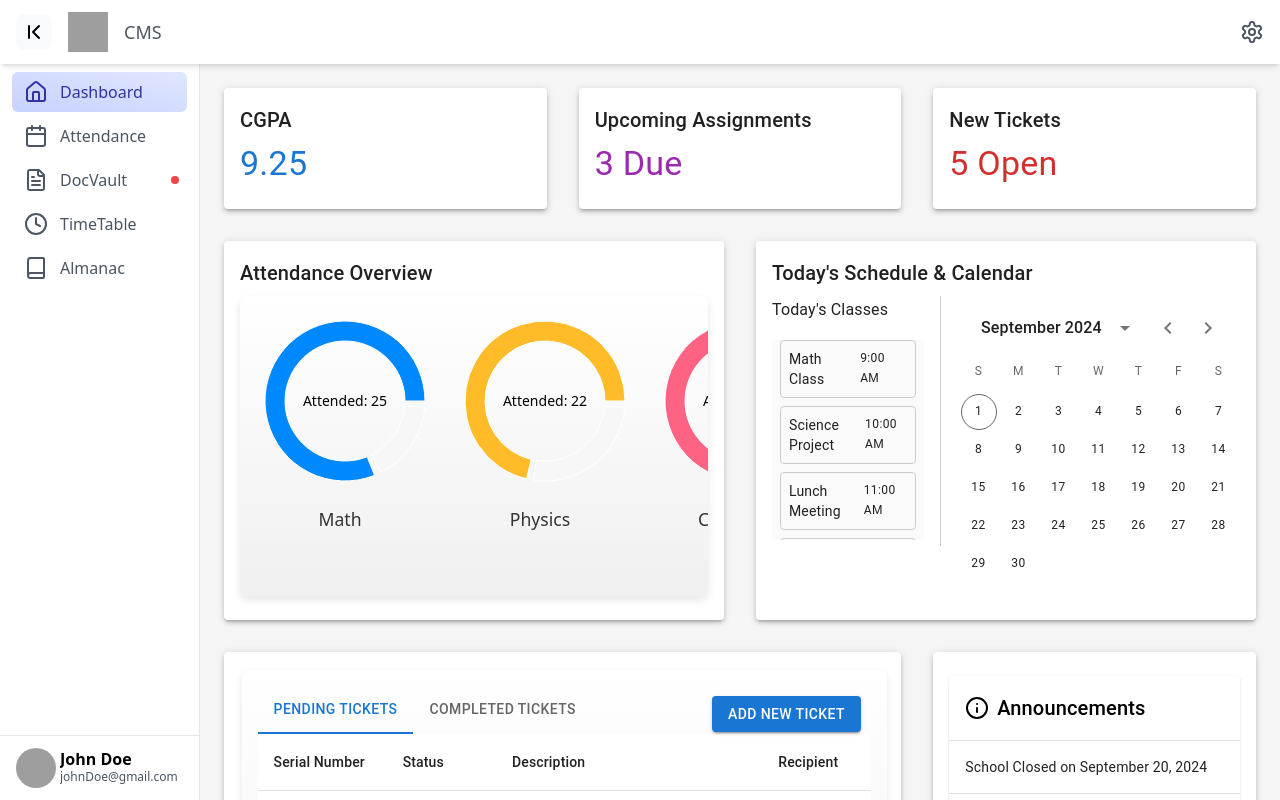
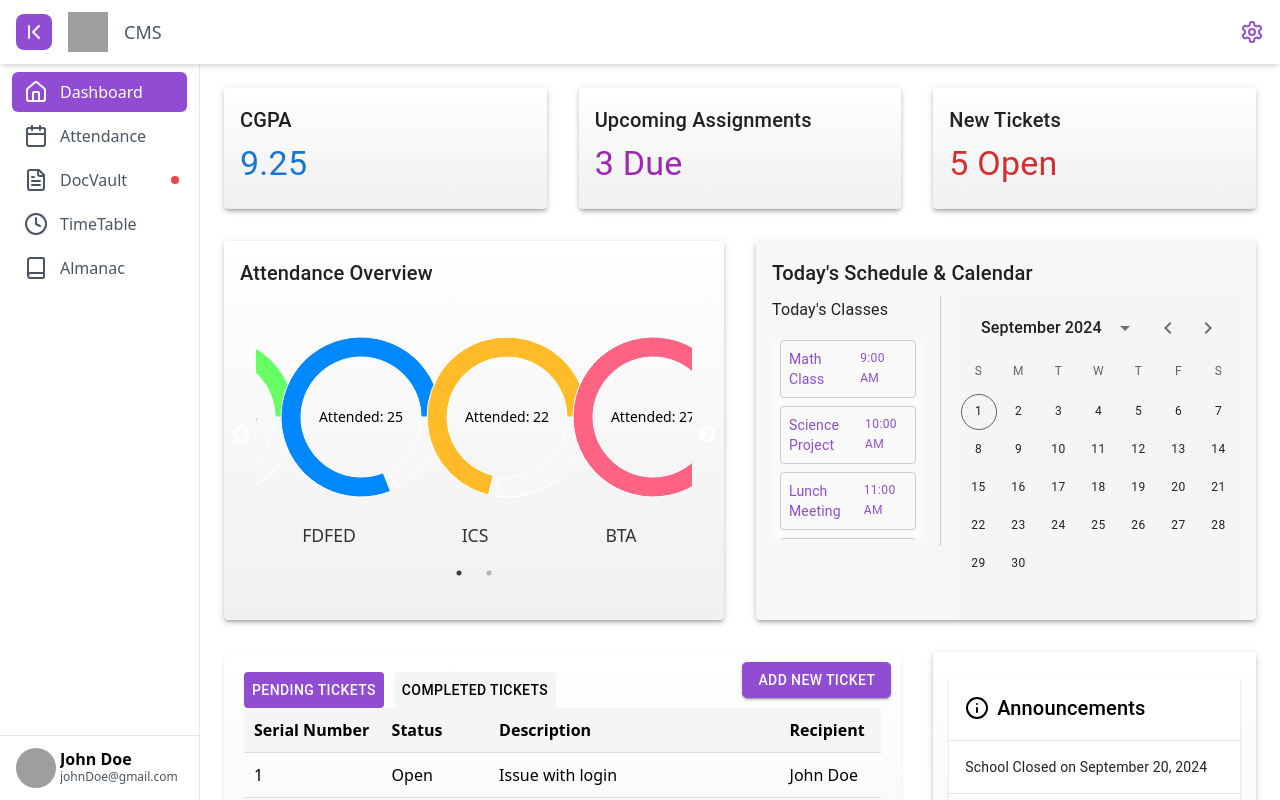
Before and after one commit to Nokesh11/FSD_G14_MY, a React (Create React App) app in the folder frontend/: page /dashboard in a window 1280 px wide. Built offline with nearby package versions, Linux system fonts and the light colour scheme; grey boxes are pictures that could not be loaded.

Commit message:
updated color schemes, added carousel, made minor responsive changes for the ticketing table

```diff
--- a/frontend/package.json
+++ b/frontend/package.json
@@ -6,9 +6,9 @@
     "@emotion/react": "^11.13.3",
     "@emotion/styled": "^11.13.0",
     "@mui/icons-material": "^6.1.0",
-    "@mui/x-date-pickers": "^7.17.0",
     "@mui/material": "^6.1.1",
     "@mui/x-charts": "^7.17.0",
+    "@mui/x-date-pickers": "^7.17.0",
     "@testing-library/jest-dom": "^5.17.0",
     "@testing-library/react": "^13.4.0",
     "@testing-library/user-event": "^13.5.0",
@@ -21,7 +21,10 @@
     "react-gauge-component": "^1.2.61",
     "react-router-dom": "^6.26.2",
     "react-scripts": "5.0.1",
+    "react-slick": "^0.30.2",
+    "react-table": "^7.8.0",
     "recharts": "^2.12.7",
+    "slick-carousel": "^1.8.1",
     "web-vitals": "^2.1.4"
   },
   "scripts": {
--- a/frontend/src/components/Appbar.jsx
+++ b/frontend/src/components/Appbar.jsx
@@ -4,7 +4,7 @@ import { sidebarContext } from "../pages/StudentDashBoard";
 
 
 export default function AppBar() {
-  const {expanded, setExpanded, setIsMobile} = useContext(sidebarContext);
+  const { expanded, setExpanded, setIsMobile } = useContext(sidebarContext);
 
   useEffect(() => {
     const handleResize = () => {
@@ -31,11 +31,16 @@ export default function AppBar() {
     <div className="relative flex h-16">
       <div className="fixed top-0 left-0 w-full bg-white h-16 flex items-center shadow-md px-4 z-10">
         <button
-          className="p-1.5 rounded-lg bg-gray-50 hover:bg-gray-100 mr-4"
+          className="p-1.5 rounded-lg mr-4"
           onClick={() => setExpanded((curr) => !curr)}
+          style={{ backgroundColor: '#904dd3' }}
+          onMouseEnter={(e) => (e.target.style.backgroundColor = '#6d28d9')}
+          onMouseLeave={(e) => (e.target.style.backgroundColor = '#904dd3')}
         >
           {expanded ? <ChevronFirst /> : <AlignLeft />}
         </button>
+
+
 
         <img
           src="https://img.logoipsum.com/243.svg"
@@ -46,7 +51,7 @@ export default function AppBar() {
         <h1 className="flex-grow text-gray-600 text-lg">CMS</h1>
 
         <button className="focus:outline-none">
-          <Settings className="text-gray-600" />
+          <Settings style={{ color: "#904dd3" }} />
         </button>
       </div>
     </div>
--- a/frontend/src/components/AttendanceChart.jsx
+++ b/frontend/src/components/AttendanceChart.jsx
@@ -1,24 +1,27 @@
 import React, { PureComponent } from 'react';
 import { PieChart, Pie, Cell, Label } from 'recharts';
+import Slider from "react-slick";
+import 'slick-carousel/slick/slick.css';
+import 'slick-carousel/slick/slick-theme.css';
 
 // Mock data for different subjects
 const subjects = [
-    { name: 'Math', attended: 25, unattended: 5 },
-    { name: 'Physics', attended: 22, unattended: 8 },
-    { name: 'Chemistry', attended: 27, unattended: 3 },
-    { name: 'Biology', attended: 28, unattended: 2 },
-    { name: 'English', attended: 20, unattended: 10 },
-    { name: 'History', attended: 18, unattended: 12 },
+    { name: 'FDFED', attended: 25, unattended: 5 },
+    { name: 'ICS', attended: 22, unattended: 8 },
+    { name: 'BTA', attended: 27, unattended: 3 },
+    { name: 'NLP', attended: 28, unattended: 2 },
+    { name: 'CGM', attended: 20, unattended: 10 },
+    { name: 'IDA', attended: 18, unattended: 12 },
 ];
 
 // Colors for attended portion (unattended will be white)
 const COLORS = [
-    ['#0088FE', '#f7f7f7'], // Math
-    ['#FFBB28', '#f7f7f7'], // Physics
-    ['#FF6384', '#f7f7f7'], // Chemistry
-    ['#4BC0C0', '#f7f7f7'], // Biology
-    ['#9966FF', '#f7f7f7'], // English
-    ['#66FF66', '#f7f7f7'], // History
+    ['#0088FE', '#f7f7f7'], // FDFED
+    ['#FFBB28', '#f7f7f7'], // ICS
+    ['#FF6384', '#f7f7f7'], // BTA
+    ['#4BC0C0', '#f7f7f7'], // NLP
+    ['#9966FF', '#f7f7f7'], // CGM
+    ['#66FF66', '#f7f7f7'], // IDA
 ];
 
 export default class AttendanceChart extends PureComponent {
@@ -56,11 +59,29 @@ export default class AttendanceChart extends PureComponent {
     );
 
     render() {
+        // Slick slider settings
+        const settings = {
+            dots: true,
+            infinite: true,
+            speed: 500,
+            slidesToShow: 3, // Show 3 charts at once
+            slidesToScroll: 3,
+            responsive: [
+                {
+                    breakpoint: 768,
+                    settings: {
+                        slidesToShow: 1, // Show 1 chart at once for small screens
+                        slidesToScroll: 1,
+                    },
+                },
+            ],
+        };
+
         return (
             <div style={styles.card}>
-                <div style={styles.chartWrapper}>
+                <Slider {...settings}>
                     {subjects.map((subject, index) => this.renderPieChart(subject, index))}
-                </div>
+                </Slider>
             </div>
         );
     }
@@ -71,33 +92,20 @@ const styles = {
     card: {
         width: '100%',
         height: '100%',
-        // margin: '0.1rem',
-        // padding: '0.1rem',
-        boxShadow: '0 4px 8px rgba(0, 0, 0, 0.1)',
+        // boxShadow: '0 4px 6px rgba(0, 0, 0, 0.1)',
         borderRadius: '8px',
-        backgroundImage: 'linear-gradient(to bottom, #ffffff, #f0f0f0)',
-        overflowX: 'auto', // Add horizontal scroll
+        // backgroundImage: 'linear-gradient(to bottom, #904dd3, #6d28d9)',
+        padding: '1rem',
+        color: "#ffffff"
     },
-    cardTitle: {
-        marginBottom: '20px',
-        fontSize: '1.5em',
+    chartContainer: {
+        textAlign: 'center',
+        padding: '0 1rem',
+    },
+    subjectLabel: {
+        margin: '10px 0',
+        fontSize: '1.1em',
         color: '#333',
         textAlign: 'center',
     },
-    chartWrapper: {
-        display: 'flex',
-        flexDirection: 'row',
-        overflowX: 'scroll', // Enable horizontal scroll
-        paddingBottom: '1rem',
-    },
-    chartContainer: {
-        flex: '0 0 auto', // Prevent charts from shrinking
-        // margin: '0 1rem', // Add space between charts
-        textAlign: 'center',
-    },
-    subjectLabel: {
-        margin: '10px',
-        fontSize: '1.1em',
-        color: '#333',
-    },
 };
--- a/frontend/src/components/Calender.jsx
+++ b/frontend/src/components/Calender.jsx
@@ -6,8 +6,8 @@ import { DateCalendar } from '@mui/x-date-pickers/DateCalendar';
 export default function BasicDateCalendar() {
   return (
     <LocalizationProvider dateAdapter={AdapterDayjs}>
-      <div className='p-0 m-0 flex justify-center items-center'>
-        <DateCalendar sx={{padding: 0}}/>
+      <div className='p-0 m-0 flex justify-center items-center bg-light-surface'>
+        <DateCalendar sx={{ padding: 0 }} />
       </div>
     </LocalizationProvider>
   );
--- a/frontend/src/components/Sidebar.jsx
+++ b/frontend/src/components/Sidebar.jsx
@@ -13,7 +13,7 @@ function Sidebar() {
       className={`h-full overflow-hidden top-2 transition-all duration-300 ${expanded ? "w-full" : "w-[72px]"}`}
     >
       <nav className="h-full flex flex-col bg-white border-r shadow-sm">
-        <ul className="flex-1 px-3 my-1">
+        <ul className="flex-1 px-3 my-1 text-black">
           {StudentItems.map((item, index) => (
             <SidebarItem
               key={index}
@@ -36,7 +36,7 @@ function Sidebar() {
               }`}
           >
             {expanded && (<div className="leading-4">
-              <p className="font-semibold mb-0">John Doe</p>
+              <p className="font-semibold mb-0 text-black">John Doe</p>
               <span className="text-xs mt-0 text-gray-600">
                 johnDoe@gmail.com
               </span>
--- a/frontend/src/components/SidebarItem.jsx
+++ b/frontend/src/components/SidebarItem.jsx
@@ -6,11 +6,10 @@ function SidebarItem({ icon, text, active, alert }) {
 
   return (
     <li
-      className={`relative flex items-center py-2 px-3 my-1 font-medium rounded-md cursor-pointer transition-colors ${
-        active
-          ? "bg-gradient-to-tr from-indigo-200 to-indigo-100 text-indigo-800"
-          : "hover:bg-indigo-50 text-gray-600"
-      }`}
+      className={`relative flex items-center py-2 px-3 my-1 font-medium rounded-md cursor-pointer transition-colors ${active
+        ? "bg-gradient-to-tr bg-primary text-white"
+        : "hover:bg-indigo-50 text-gray-600"
+        }`}
     >
       <span className={`flex-shrink-0 ${expanded ? "text-lg" : "text-sm"}`}>
         {icon}
@@ -22,9 +21,8 @@ function SidebarItem({ icon, text, active, alert }) {
       </span>
       {alert && (
         <span
-          className={`absolute right-2 w-2 h-2 rounded bg-red-500 ${
-            expanded ? "" : "top-2"
-          }`}
+          className={`absolute right-2 w-2 h-2 rounded bg-red-500 ${expanded ? "" : "top-2"
+            }`}
         ></span>
       )}
     </li>
--- a/frontend/src/components/TicketTable.jsx
+++ b/frontend/src/components/TicketTable.jsx
@@ -1,22 +1,8 @@
-import * as React from "react";
-import {
-  Tabs,
-  Tab,
-  Box,
-  Table,
-  TableBody,
-  TableCell,
-  TableContainer,
-  TableHead,
-  TableRow,
-  Paper,
-  Button,
-  Dialog,
-  DialogActions,
-  DialogContent,
-  DialogTitle,
-  TextField,
-} from "@mui/material";
+import React from "react";
+import { useTable } from "react-table";
+import { Button, Dialog, DialogActions, DialogContent, DialogTitle, TextField, IconButton } from "@mui/material";
+import AddIcon from "@mui/icons-material/Add";
+import useMediaQuery from "@mui/material/useMediaQuery";
 
 // Ticket data creation function
 function createTicketData(serial, status, description, recipient) {
@@ -39,6 +25,25 @@ const completedRows = [
   createTicketData(9, "Resolved", "Code optimization", "Charlie James"),
 ];
 
+const columns = [
+  {
+    Header: "Serial Number",
+    accessor: "serial", // accessor is the "key" in the data
+  },
+  {
+    Header: "Status",
+    accessor: "status",
+  },
+  {
+    Header: "Description",
+    accessor: "description",
+  },
+  {
+    Header: "Recipient",
+    accessor: "recipient",
+  },
+];
+
 // Main component with tabs and new ticket functionality
 export default function TicketTable() {
   const [tabIndex, setTabIndex] = React.useState(0);
@@ -49,9 +54,13 @@ export default function TicketTable() {
     recipient: "",
   }); // State for new ticket input
 
+  // Media query to detect small screen
+  const isSmallScreen = useMediaQuery("(max-width:730px)");
+  const isSmallScreenB = useMediaQuery("(max-width:970px)");
+
   // Handle tab change
-  const handleTabChange = (event, newValue) => {
-    setTabIndex(newValue);
+  const handleTabChange = (index) => {
+    setTabIndex(index);
   };
 
   // Handle form input change
@@ -78,63 +87,98 @@ export default function TicketTable() {
   const handleOpenDialog = () => setOpenDialog(true);
   const handleCloseDialog = () => setOpenDialog(false);
 
-  // Table rendering function
-  const renderTable = (rows) => (
-    <React.Fragment>
-      <TableContainer
-        component={Paper}
-        sx={{
-          overflowY: "auto", // Enable vertical scrolling without restricting height
+  // Table component using useTable hook
+  const TableComponent = ({ data }) => {
+    const { getTableProps, getTableBodyProps, headerGroups, rows, prepareRow } = useTable({
+      columns,
+      data,
+    });
+
+    return (
+      <table {...getTableProps()} style={{ width: "100%", borderCollapse: "collapse" }}>
+        <thead>
+          {headerGroups.map(headerGroup => (
+            <tr {...headerGroup.getHeaderGroupProps()}>
+              {headerGroup.headers.map(column => (
+                <th
+                  {...column.getHeaderProps()}
+                  style={{
+                    padding: "10px",
+                    borderBottom: "1px solid #ddd",
+                    backgroundColor: "#f5f5f5",
+                    textAlign: "left",
+                    color: "black",
                   }}
                 >
-        <Table stickyHeader sx={{ minWidth: "50%" }} aria-label="ticket table">
-          <TableHead>
-            <TableRow>
-              <TableCell>Serial Number</TableCell>
-              <TableCell>Status</TableCell>
-              <TableCell>Description</TableCell>
-              <TableCell>Recipient</TableCell>
-            </TableRow>
-          </TableHead>
-          <TableBody>
-            {rows.map((ticket) => (
-              <TableRow
-                key={ticket.serial}
-                sx={{ "&:last-child td, &:last-child th": { border: 0 } }}
+                  {column.render("Header")}
+                </th>
+              ))}
+            </tr>
+          ))}
+        </thead>
+        <tbody {...getTableBodyProps()}>
+          {rows.map(row => {
+            prepareRow(row);
+            return (
+              <tr {...row.getRowProps()}>
+                {row.cells.map(cell => {
+                  return (
+                    <td
+                      {...cell.getCellProps()}
+                      style={{
+                        padding: "10px",
+                        borderBottom: "1px solid #ddd",
+                        color: "black",
+                      }}
                     >
-                <TableCell component="th" scope="row">
-                  {ticket.serial}
-                </TableCell>
-                <TableCell>{ticket.status}</TableCell>
-                <TableCell>{ticket.description}</TableCell>
-                <TableCell>{ticket.recipient}</TableCell>
-              </TableRow>
-            ))}
-          </TableBody>
-        </Table>
-      </TableContainer>
-    </React.Fragment>
+                      {cell.render("Cell")}
+                    </td>
                   );
+                })}
+              </tr>
+            );
+          })}
+        </tbody>
+      </table>
+    );
+  };
 
   return (
     <div style={styles.card}>
-      <Box sx={{ width: "100%", height: "100%", position: "relative" }}>
       {/* New Ticket Button */}
-        {
+      {isSmallScreenB ? (
+        // Use IconButton with plus icon for small screens
+        <IconButton
+          onClick={handleOpenDialog}
+          sx={{
+            position: "absolute",
+            top: "10px",
+            right: "10px",
+            zIndex: 1000, // Ensures it's above other elements
+            backgroundColor: "#904dd3", // Custom background color (purple)
+            color: "#fff", // Custom icon color (white)
+          }}
+        >
+          <AddIcon />
+        </IconButton>
+      ) : (
+        // Full button for larger screens
         <Button
           variant="contained"
-            color="primary"
           onClick={handleOpenDialog}
           style={{
             position: "absolute",
             top: "10px",
             right: "10px",
             zIndex: 1000, // Ensures it's above other elements
+            backgroundColor: "#904dd3", // Custom background color (purple)
+            color: "#fff", // Custom text color (white)
+            borderRadius: "5px", // Example: custom border radius
           }}
         >
           Add New Ticket
         </Button>
-        }
+      )}
 
       {/* Dialog for adding new ticket */}
       <Dialog open={openDialog} onClose={handleCloseDialog}>
@@ -161,48 +205,54 @@ export default function TicketTable() {
           />
         </DialogContent>
         <DialogActions>
-            <Button onClick={handleCloseDialog} color="secondary">
+          <Button onClick={handleCloseDialog} color="primary">
             Cancel
           </Button>
-            <Button onClick={handleSubmit} color="primary">
+          <Button onClick={handleSubmit} color="secondary">
             Submit
           </Button>
         </DialogActions>
       </Dialog>
 
-        <Tabs
-          value={tabIndex}
-          onChange={handleTabChange}
-          aria-label="ticket tabs"
+      {/* Render Tabs */}
+      <div>
+        <Button
+          onClick={() => handleTabChange(0)}
+          style={{
+            backgroundColor: tabIndex === 0 ? "#904dd3" : "#f5f5f5",
+            color: tabIndex === 0 ? "#fff" : "#000",
+            marginRight: "10px",
+          }}
         >
-          <Tab label="Pending Tickets" />
-          <Tab label="Completed Tickets" />
-        </Tabs>
+          Pending Tickets
+        </Button>
+        <Button
+          onClick={() => handleTabChange(1)}
+          style={{
+            backgroundColor: tabIndex === 1 ? "#904dd3" : "#f5f5f5",
+            color: tabIndex === 1 ? "#fff" : "#000",
+          }}
+        >
+          Completed Tickets
+        </Button>
+      </div>
 
-        {/* Render table based on selected tab */}
-        <Box sx={{ height: "85%", position: "relative", overflow: "hidden" }}>
-          {tabIndex === 0 && renderTable(pendingRows)}
-          {tabIndex === 1 && renderTable(completedRows)}
-        </Box>
-      </Box>
+      {/* Render Table based on tab index */}
+      {tabIndex === 0 && <TableComponent data={pendingRows} />}
+      {tabIndex === 1 && <TableComponent data={completedRows} />}
     </div>
   );
 }
 
-// Simple card styles
+// Styles for card
 const styles = {
   card: {
     width: "100%",
-    height: "100%", // Full height of the viewport
-    margin: "0.1rem",
-    padding: "1rem",
-    boxShadow: "0 4px 8px rgba(0, 0, 0, 0.1)",
-    borderRadius: "8px",
+    height: "100%",
+    position: "relative",
+    padding: "20px",
+    boxShadow: "0px 2px 4px rgba(0, 0, 0, 0.1)",
+    borderRadius: "10px",
     backgroundImage: "linear-gradient(to bottom, #ffffff, #f0f0f0)",
   },
-  newTicketButton: {
-    position: "absolute",
-    top: "10px",
-    right: "10px",
-  },
 };
--- a/frontend/src/pages/StudentDashBoard.jsx
+++ b/frontend/src/pages/StudentDashBoard.jsx
@@ -14,7 +14,7 @@ function StudentDashboard() {
   const [isMobile, setIsMobile] = useState(false);
 
   return (
-    <Box sx={{ display: "flex", flexDirection: "column", height: "100vh" }}>
+    <Box sx={{ display: "flex", flexDirection: "column", height: "100vh", color: "#f7f7f7" }}>
       <sidebarContext.Provider value={{ expanded, setExpanded, isMobile, setIsMobile }}>
         <Appbar />
         <Box sx={{ display: "flex", flex: 1, height: "calc(100vh - 64px)" }}>
@@ -26,14 +26,14 @@ function StudentDashboard() {
               height: "100%",
               padding: 3,
               overflow: "auto",
-              bgcolor: "#f5f5f5", // Light background for dashboard
+              bgcolor: "#ffffff", // Light background for dashboard
             }}
           >
             {/* Metrics Overview */}
             <Grid container spacing={4} sx={{ mb: 4 }}>
               <Grid item xs={12} sm={4}>
-                <Card sx={{ boxShadow: 3 }}>
-                  <CardContent>
+                <Card sx={{ boxShadow: 3, backgroundImage: 'linear-gradient(to bottom, #ffffff, #f0f0f0)' }}>
+                  <CardContent >
                     <Typography variant="h6" gutterBottom>
                       CGPA
                     </Typography>
@@ -44,7 +44,7 @@ function StudentDashboard() {
                 </Card>
               </Grid>
               <Grid item xs={12} sm={4}>
-                <Card sx={{ boxShadow: 3 }}>
+                <Card sx={{ boxShadow: 3, backgroundImage: 'linear-gradient(to bottom, #ffffff, #f0f0f0)' }}>
                   <CardContent>
                     <Typography variant="h6" gutterBottom>
                       Upcoming Assignments
@@ -56,7 +56,7 @@ function StudentDashboard() {
                 </Card>
               </Grid>
               <Grid item xs={12} sm={4}>
-                <Card sx={{ boxShadow: 3 }}>
+                <Card sx={{ boxShadow: 3, backgroundImage: 'linear-gradient(to bottom, #ffffff, #f0f0f0)' }}>
                   <CardContent>
                     <Typography variant="h6" gutterBottom>
                       New Tickets
@@ -73,7 +73,7 @@ function StudentDashboard() {
             <Grid container spacing={4}>
               {/* Attendance Chart */}
               <Grid item xs={12} sm={6}>
-                <Card sx={{ height: "100%", boxShadow: 3 }}>
+                <Card sx={{ height: "100%", boxShadow: 3, backgroundImage: 'linear-gradient(to bottom, #ffffff, #f0f0f0)' }}>
                   <CardContent>
                     <Typography variant="h6" gutterBottom>
                       Attendance Overview
@@ -87,7 +87,7 @@ function StudentDashboard() {
 
               {/* Schedule and Calendar Section */}
               <Grid item xs={12} sm={6}>
-                <Card sx={{ height: "100%", boxShadow: 3 }}>
+                <Card sx={{ height: "100%", boxShadow: 3, bgcolor: "#f7f7f7" }}>
                   <CardContent>
                     <Typography variant="h6" gutterBottom>
                       Today's Schedule & Calendar
@@ -121,6 +121,7 @@ function StudentDashboard() {
                                 borderRadius: 1,
                                 display: "flex",
                                 justifyContent: "space-between",
+                                color: "#904dd3"
                               }}
                             >
                               <Typography variant="body2">{item}</Typography>
@@ -148,26 +149,23 @@ function StudentDashboard() {
 
               {/* Tickets Table */}
               <Grid item xs={12} sm={8}>
-                <Card sx={{ boxShadow: 3 }}>
-                  <CardContent sx={{ display: "flex", flexDirection: "column" }}>
-                    <TicketTable />
-                  </CardContent>
-                </Card>
+                <TicketTable />
               </Grid>
 
               {/* Announcements Table */}
               <Grid item xs={12} sm={4}>
-                <Card sx={{ boxShadow: 3 }}>
+                <Card sx={{ boxShadow: 3, backgroundImage: 'linear-gradient(to bottom, #ffffff, #f0f0f0)' }}>
                   <CardContent sx={{ display: "flex", flexDirection: "column" }}>
                     <AnnouncementsTable />
                   </CardContent>
                 </Card>
               </Grid>
+
             </Grid>
           </Box>
-        </Box>
-      </sidebarContext.Provider>
-    </Box>
+        </Box >
+      </sidebarContext.Provider >
+    </Box >
   );
 }
 
```
Also changed, not shown: frontend/tailwind.config.js (line endings or trailing spaces), 1 other file (tests, documents, lock files or other folders). Lines whose indentation alone changed are shown as unchanged.
